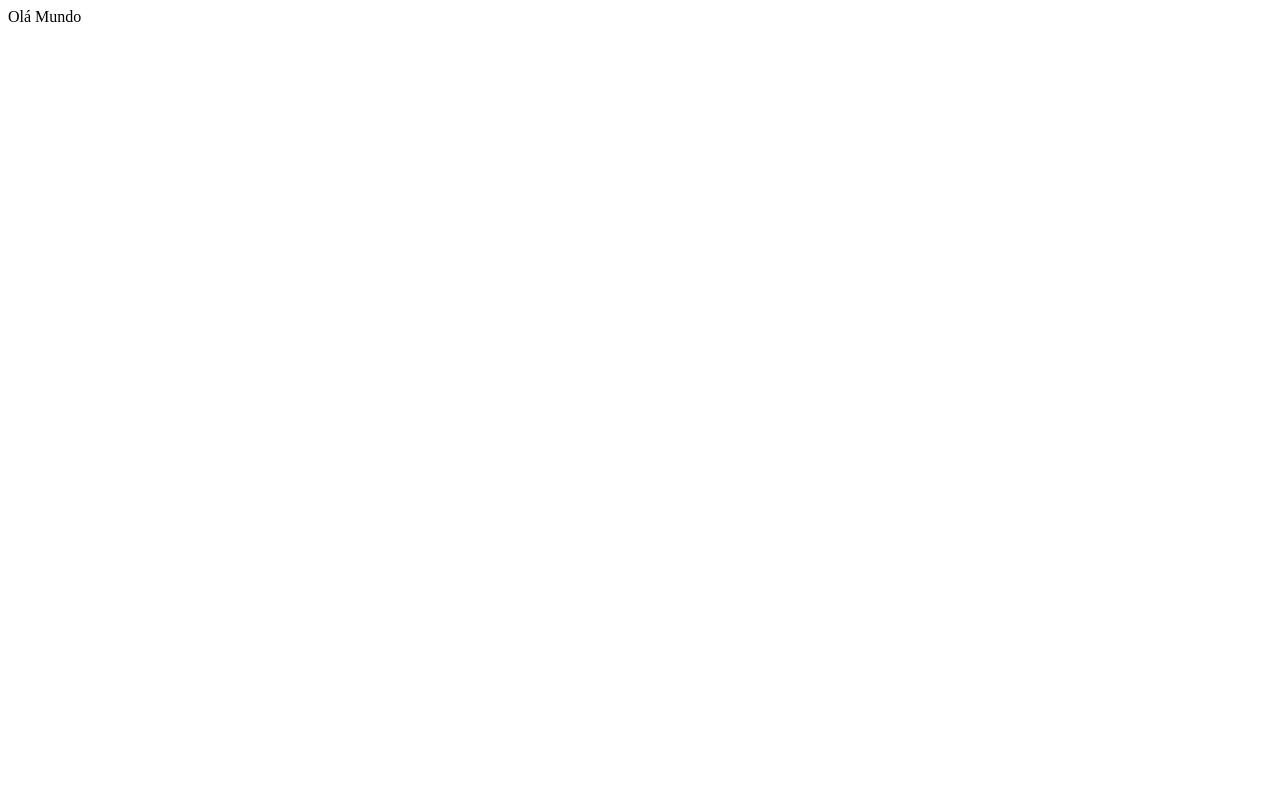
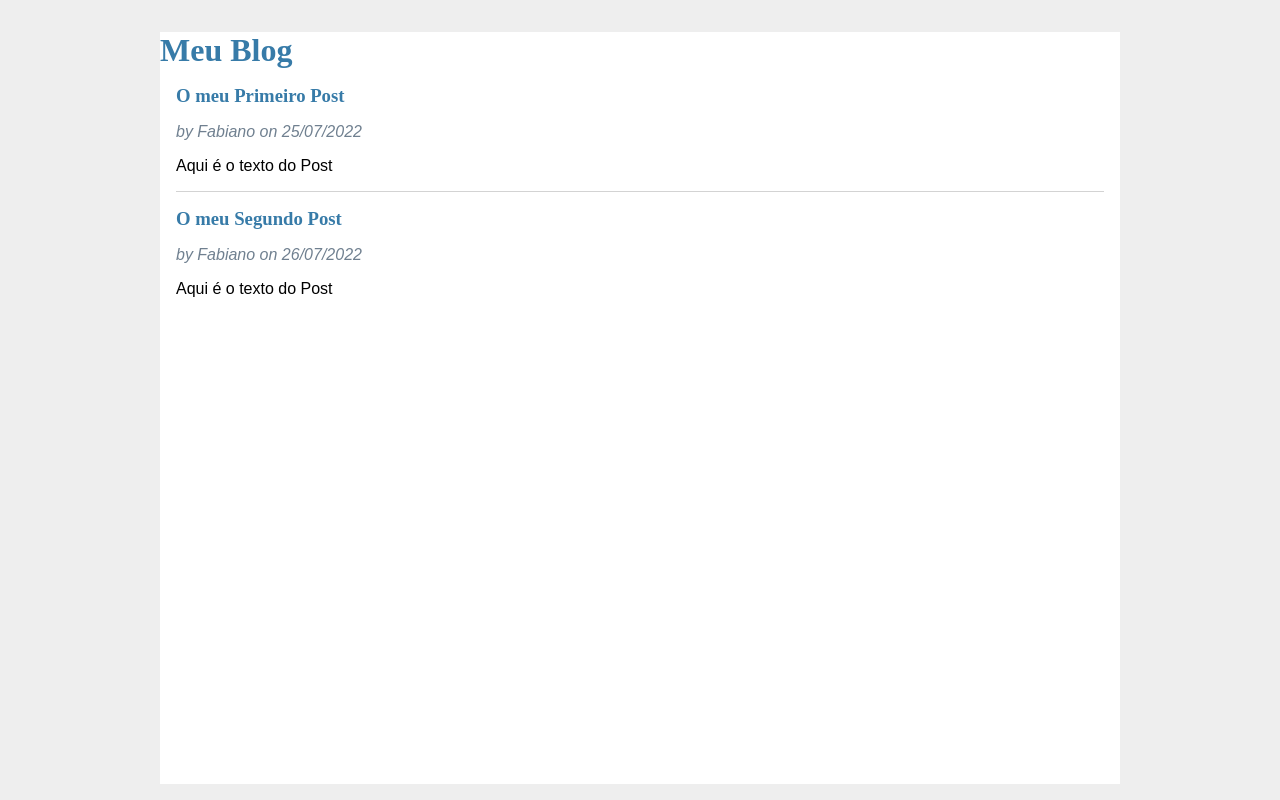
Before and after one commit to fabianojd/blog, a Flask app: page / in a window 1280 px wide. Before the commit the page is almost empty. Run offline with Flask 2, Linux system fonts and the light colour scheme.

Commit message:
Atualização projeto 26/07/2002
 Changes to be committed:
	new file:   .gitignore
	modified:   __pycache__/app.cpython-38.pyc
	modified:   app.py
	new file:   static/style.css
	new file:   templates/base.html
	modified:   templates/index.html

```diff
--- a/app.py
+++ b/app.py
@@ -1,11 +1,23 @@
 from flask import Flask, render_template
+from datetime import datetime
 
-app = Flask("")
+app = Flask("hello")
+
+posts = [
+    {
+        "title": "O meu Primeiro Post",
+        "body": "Aqui é o texto do Post",
+        "author": "Fabiano",
+        "created": datetime(2022,7,25)
+    },
+    {
+        "title": "O meu Segundo Post",
+        "body": "Aqui é o texto do Post",
+        "author": "Fabiano",
+        "created": datetime(2022,7,26)
+    },
+]
 
 @app.route("/")
-def hello():
-    return "Olá Mundo"
-
-@app.route("/meucontato")
-def meuContato():
-    return render_template('index.html')
+def index():
+    return render_template("index.html", posts=posts)
--- /dev/null
+++ b/static/style.css
@@ -0,0 +1,32 @@
+html{
+    font-family: sans-serif;
+    background: #eee;
+    padding: 1rem;
+}
+body{
+    max-width: 960px;
+    margin: 0 auto;
+    background: white;
+}
+h1{
+    font-family: serif;
+    color: #377ba8;
+    margin: 1rem 0;
+}
+hr{
+    border: none;
+    border-top: 1px solid lightgray;
+}
+.content{
+    padding: 0 1rem 1rem;
+}
+.post > header > div:first-of-type{
+    flex: auto;
+}
+.post .about{
+    color: slategray;
+    font-style: italic;
+}
+.post .body{
+    white-space: pre-line;
+}
--- /dev/null
+++ b/templates/base.html
@@ -0,0 +1,16 @@
+<html>
+    <head>
+        <title> {% block title %}{% endblock %} - Meu Blog </title>
+        <link rel="stylesheet" href="/static/style.css">
+    </head>
+
+    <body>
+        <h1> Meu Blog </h1>
+        <nav>
+        </nav>
+        <section class="content">
+            {% block content %}
+            {% endblock %}
+        </section>
+    </body>
+</html>
--- a/templates/index.html
+++ b/templates/index.html
@@ -1,17 +1,22 @@
-<html>
-    <head>
-        <title>Contatos</title>
-    </head>
-    <body>
-        <h1>Fabiano Jorge Dornelles<h1>
-        <h2>fabianojd@yahoo.com.br, Fone XXXXXXYY<h2>
-        <a href="https://www.google.com">Link para o site Google</a>
-        <h3><ol>
-            <li>Item 01</li>
-            <li>Item 02</li>
-            <li>Item 03</li>
-            <li>Item 04</li>
-            <li>Item 05</li>
-        </ol></h3>
-    </body>
-</html>
+{% extends "base.html" %}
+
+{%block title %} Página Inicial {% endblock %}
+
+{% block content %}
+{% for post in posts %}
+    <article class="post">
+        <header>
+            <div>
+                <h1>{{ post.title }}</h1>
+                <div class="about">
+                    by {{ post.author }} on {{ post.created.strftime('%d/%m/%Y') }}
+                </div>
+            </div>
+        </header>
+        <p class="body"> {{post.body}} </p>
+    </article>
+    {% if not loop.last %}
+        <hr>
+    {% endif %}
+{% endfor %}
+{% endblock%}
```
Also changed, not shown: 1 other file.
